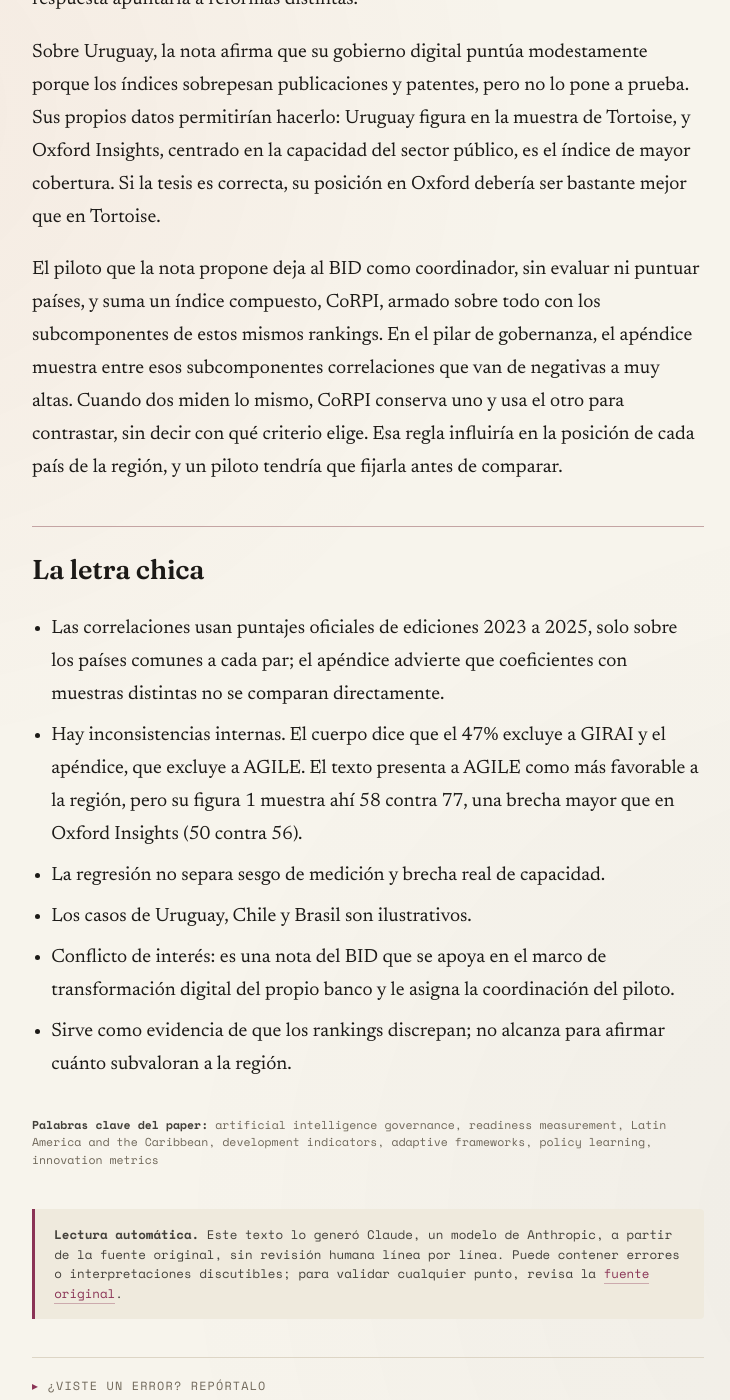
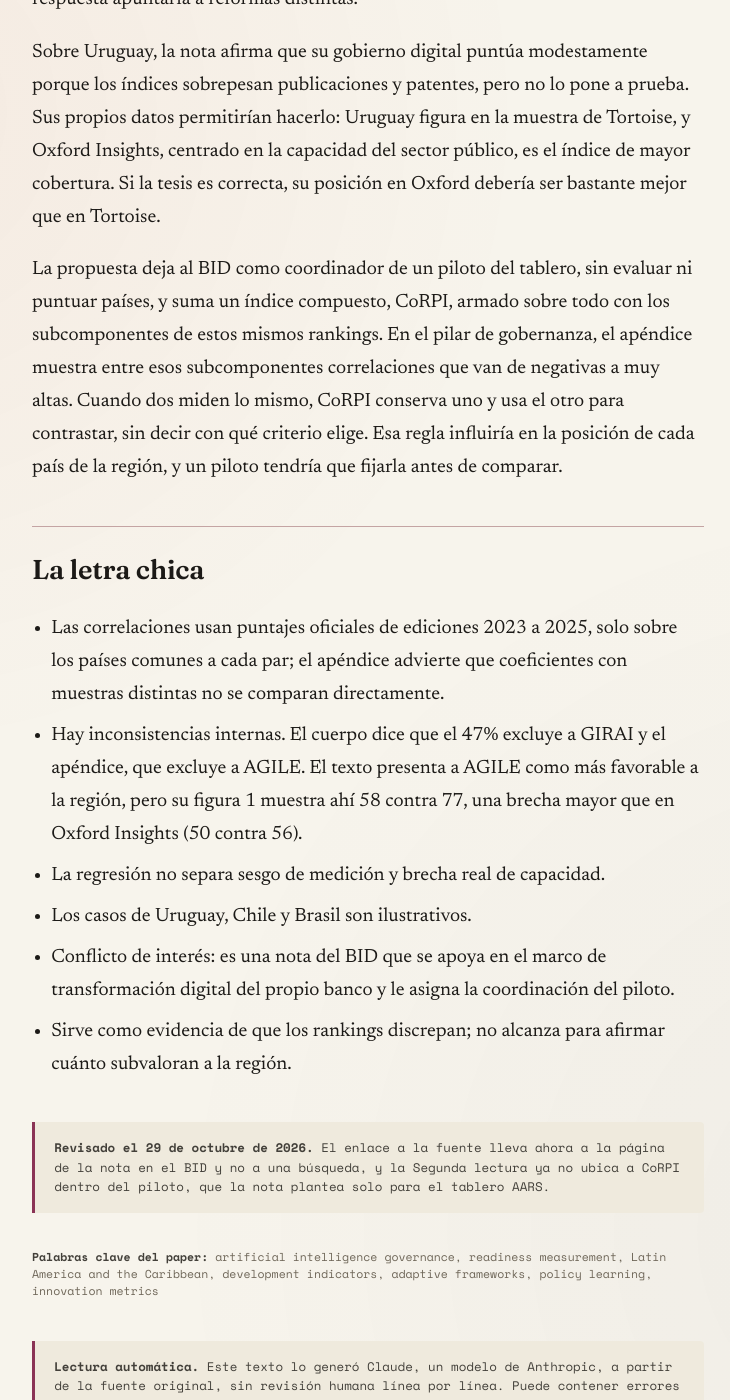
Before and after one commit to jaguridi/doble-click-blog, a Jekyll site: the page built from _lecturas/indices-preparacion-ia-bid.md, in a window 1280 px wide and 1400 px high, scrolled down 3291 px. Shown: the whole window, without its empty margins (272-1002 px from the left). Built offline with Jekyll 4.4.1, drawn with Linux system fonts in a browser that asks for light colours.

Commit message:
Revisión W44: #29 enlace a la fuente y atribución del piloto
Co-Authored-By: Claude Opus 5.5 <noreply@anthropic.com>
Claude-Session: https://claude.ai/code/session_019K2Xm1zZ6kftR4rmkuekBw

```diff
--- a/_lecturas/indices-preparacion-ia-bid.md
+++ b/_lecturas/indices-preparacion-ia-bid.md
@@ -8,7 +8,7 @@ date: 2026-10-29
 paper_titulo: "Are We Ready for AI? From Measurement to Policy Governance"
 paper_autores: "Levy Yeyati"
 paper_publicado: "Banco Interamericano de Desarrollo, Nota Técnica IDB-TN-03318, marzo de 2026"
-paper_doi: "https://scholar.google.com/scholar?q=%22Are+We+Ready+for+AI%3F+From+Measurement+to+Policy+Governance%22"
+paper_doi: "https://publications.iadb.org/en/are-we-ready-ai-measurement-policy-governance"
 paper_archivo: "cola-02-bid-are-we-ready-for-ai.pdf"
 paper_keywords: "artificial intelligence governance, readiness measurement, Latin America and the Caribbean, development indicators, adaptive frameworks, policy learning, innovation metrics"
 audio: true
@@ -53,7 +53,7 @@ Para este blog, ese resultado cambia la pregunta para Brasil y Chile. Si la regi
 
 Sobre Uruguay, la nota afirma que su gobierno digital puntúa modestamente porque los índices sobrepesan publicaciones y patentes, pero no lo pone a prueba. Sus propios datos permitirían hacerlo: Uruguay figura en la muestra de Tortoise, y Oxford Insights, centrado en la capacidad del sector público, es el índice de mayor cobertura. Si la tesis es correcta, su posición en Oxford debería ser bastante mejor que en Tortoise.
 
-El piloto que la nota propone deja al BID como coordinador, sin evaluar ni puntuar países, y suma un índice compuesto, CoRPI, armado sobre todo con los subcomponentes de estos mismos rankings. En el pilar de gobernanza, el apéndice muestra entre esos subcomponentes correlaciones que van de negativas a muy altas. Cuando dos miden lo mismo, CoRPI conserva uno y usa el otro para contrastar, sin decir con qué criterio elige. Esa regla influiría en la posición de cada país de la región, y un piloto tendría que fijarla antes de comparar.
+La propuesta deja al BID como coordinador de un piloto del tablero, sin evaluar ni puntuar países, y suma un índice compuesto, CoRPI, armado sobre todo con los subcomponentes de estos mismos rankings. En el pilar de gobernanza, el apéndice muestra entre esos subcomponentes correlaciones que van de negativas a muy altas. Cuando dos miden lo mismo, CoRPI conserva uno y usa el otro para contrastar, sin decir con qué criterio elige. Esa regla influiría en la posición de cada país de la región, y un piloto tendría que fijarla antes de comparar.
 
 ## La letra chica
 
@@ -63,3 +63,5 @@ El piloto que la nota propone deja al BID como coordinador, sin evaluar ni puntu
 - Los casos de Uruguay, Chile y Brasil son ilustrativos.
 - Conflicto de interés: es una nota del BID que se apoya en el marco de transformación digital del propio banco y le asigna la coordinación del piloto.
 - Sirve como evidencia de que los rankings discrepan; no alcanza para afirmar cuánto subvaloran a la región.
+
+<small>**Revisado el 29 de octubre de 2026.** El enlace a la fuente lleva ahora a la página de la nota en el BID y no a una búsqueda, y la Segunda lectura ya no ubica a CoRPI dentro del piloto, que la nota plantea solo para el tablero AARS.</small>
```
